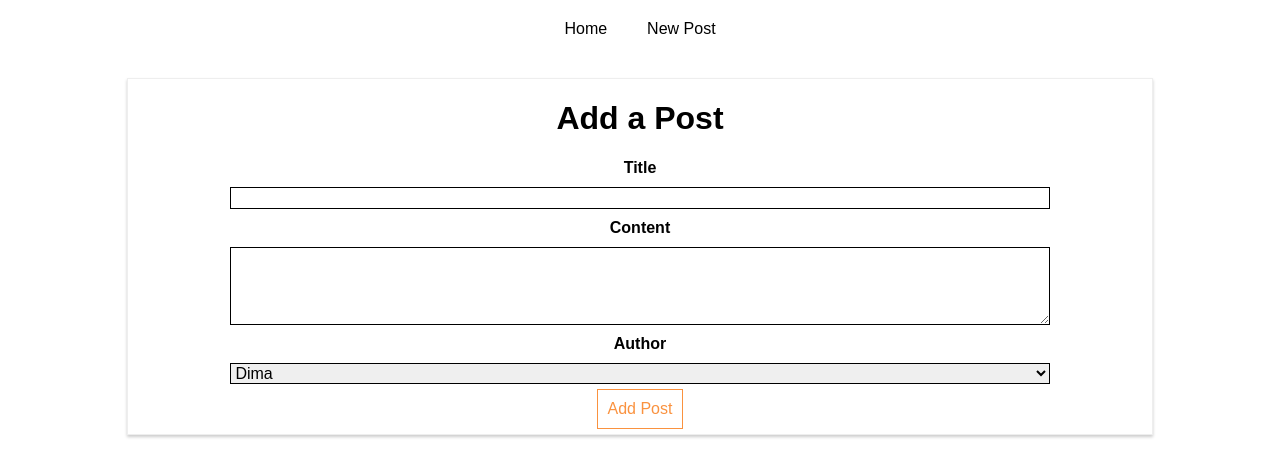
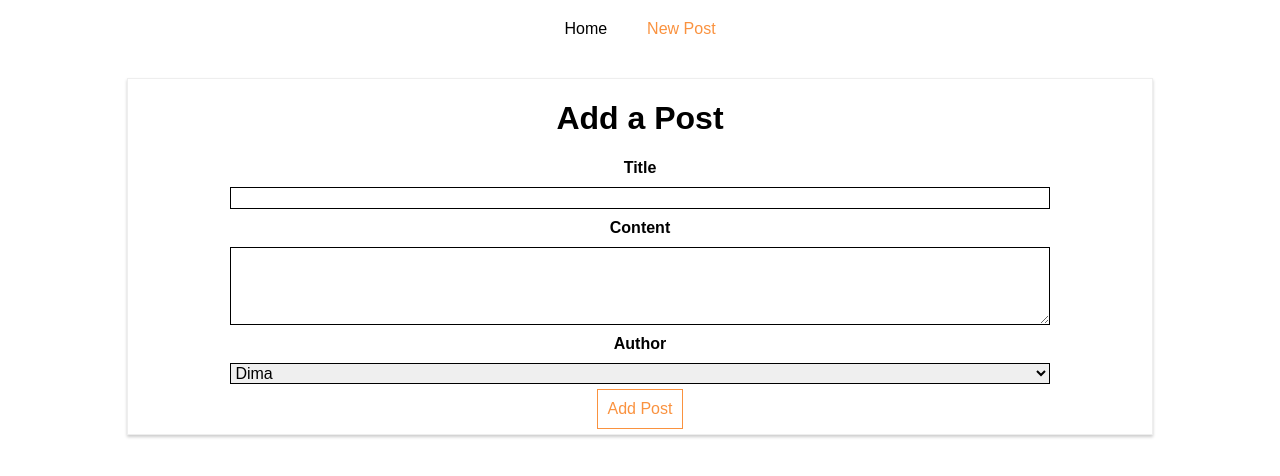
Before and after one commit to newexod/react-blog, a React (Create React App) app: page /new-post in a window 1280 px wide. Shown: the top 476 px of the page. Built offline with nearby package versions, Linux system fonts and the light colour scheme.

Commit message:
Styling the Active Route

```diff
--- a/src/containers/Blog/Blog.css
+++ b/src/containers/Blog/Blog.css
@@ -17,6 +17,7 @@
 }
 
 .Blog a:hover,
-.Blog a:active {
+.Blog a:active,
+.Blog a.active {
   color: #fa923f;
 }
--- a/src/containers/Blog/Blog.js
+++ b/src/containers/Blog/Blog.js
@@ -1,6 +1,6 @@
 import React, { Component } from 'react';
 // import axios from 'axios';
-import { Route, Link } from 'react-router-dom';
+import { Route, NavLink } from 'react-router-dom';
 
 import './Blog.css';
 
@@ -15,15 +15,23 @@ class Blog extends Component {
           <nav>
             <ul>
               <li>
-                <Link to="/">Home</Link>
+                <NavLink
+                  to="/"
+                  exact
+                  activeClassName="my-active"
+                  activeStyle={{
+                    color: '#fa923f',
+                    textDecoration: 'underline'
+                  }}
+                >Home</NavLink>
               </li>
               <li>
                 {/* http://localhost:3000/new-post?quick-submit=true#submit */}
-                <Link to={{
+                <NavLink to={{
                   pathname: '/new-post',
                   hash: '#submit',
                   search: '?quick-submit=true'
-                }}>New Post</Link>
+                }}>New Post</NavLink>
               </li>
             </ul>
           </nav>
```
